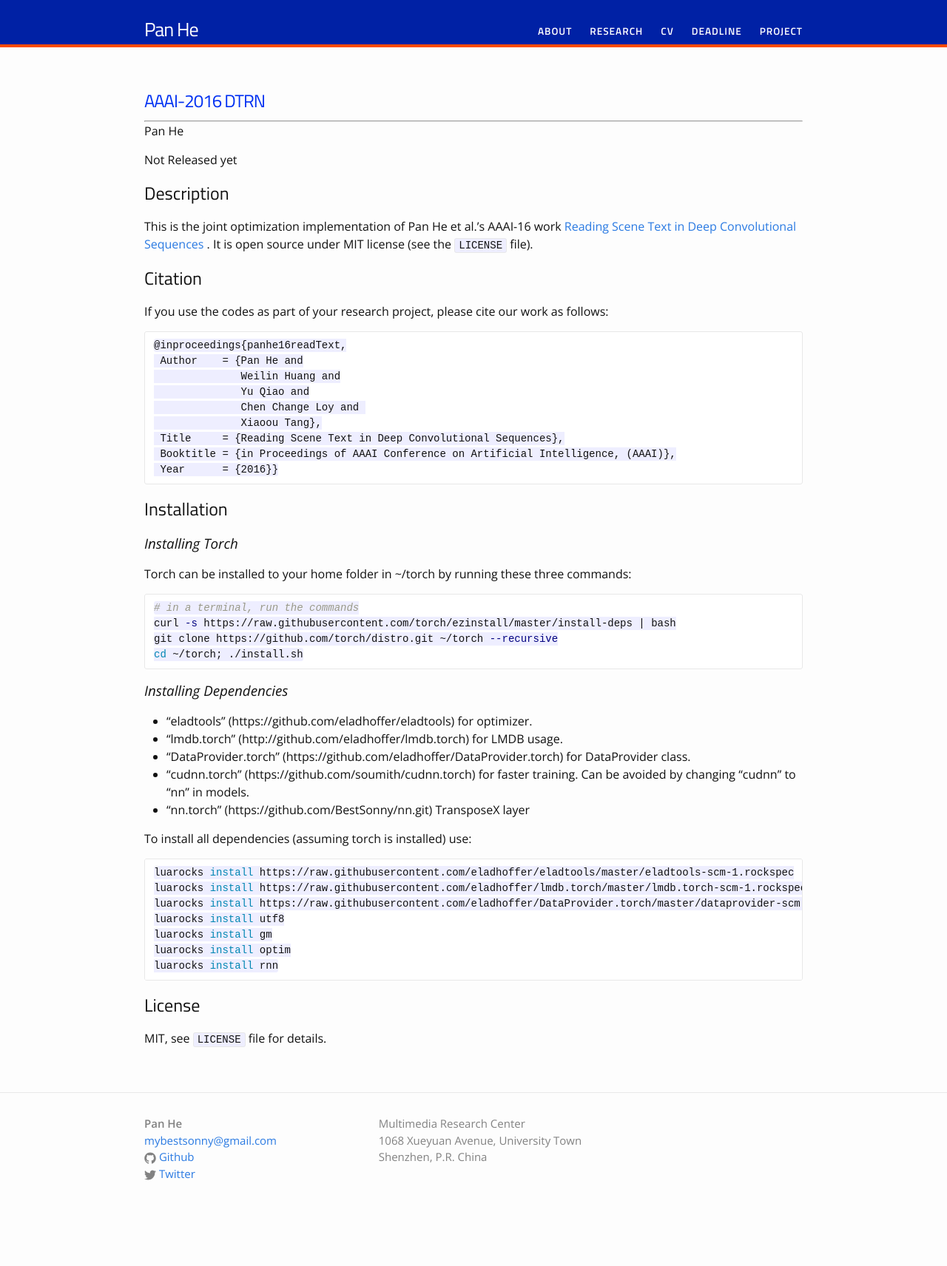
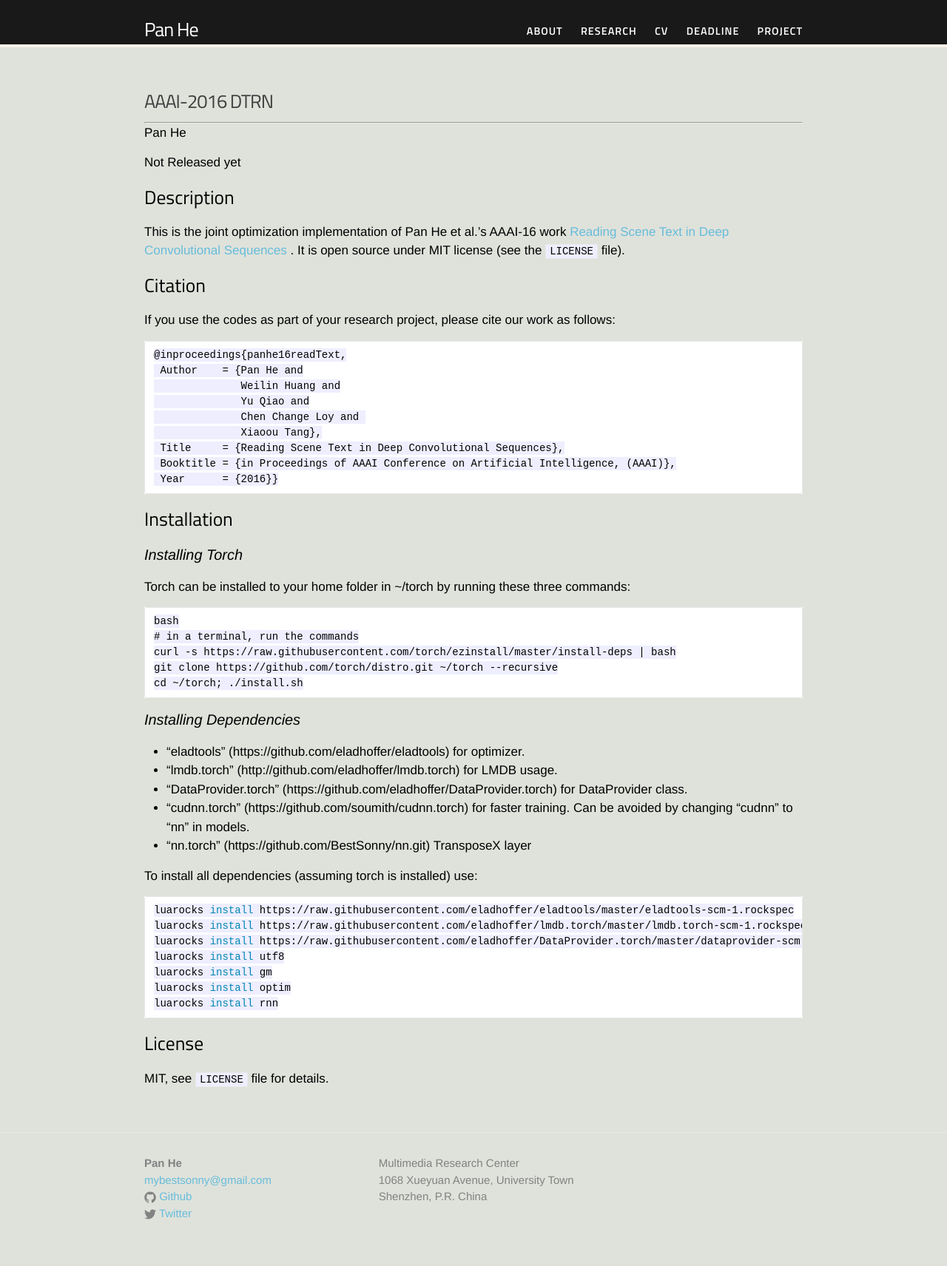
Before and after one commit to BestSonny/BestSonny.github.io.old, a Jekyll site: the page built from project/item-1.md, in a window 1280 px wide. Shown: the whole page at 74% size. Built offline with Jekyll 4.4.1, drawn with Linux system fonts in a browser that asks for light colours; before the commit the page ends 1658 px from its top, so only the background shows below that.

Commit message:
update color and style

````diff
--- a/_sass/_base.scss
+++ b/_sass/_base.scss
@@ -89,6 +89,8 @@ h1, h2, h3, h4, h5, h6 {
 /**
  * Links
  */
+
+
 a {
     color: $brand-color;
     text-decoration: none;
@@ -100,6 +102,8 @@ a {
     &:hover {
         color: $text-color;
         text-decoration: underline;
+        text-shadow: 1px 1px 1px #333;
+        background-color: #A2AB58;
     }
 }
 
--- a/css/main.scss
+++ b/css/main.scss
@@ -6,19 +6,19 @@
 
 
 // Our variables
-$base-font-family: 'Open Sans', Helvetica, Arial, sans-serif;
-$base-font-size:   16px;
+$base-font-family: 'Droid Sans', Helvetica, Arial, sans-serif;
+$base-font-size:   17px;
 $small-font-size:  $base-font-size * 0.875;
 $base-line-height: 1.5;
 
 $spacing-unit:     30px;
 
-$text-color:       #111;
-$background-color: #fdfdfd;
-$brand-color:      #2a7ae2;
+$text-color:       #000000;
+$background-color: #DFE2DB;
+$brand-color:      #67BCDB;
 // $gameday-sky: #109dc0;
-$clemson-orange:    #FF4A00;
-$clemson-blue:      #0021A5;
+$clemson-orange:    #FDF3E7;
+$clemson-blue:      #191919;
 
 
 $grey-color:       #828282;
--- a/project/item-1.md
+++ b/project/item-1.md
@@ -16,6 +16,7 @@ This is the joint optimization implementation of Pan He et al.'s AAAI-16 work [R
 
 ## Citation
 If you use the codes as part of your research project, please cite our work as follows:
+
 ```
 @inproceedings{panhe16readText,
  Author    = {Pan He and
@@ -34,12 +35,14 @@ If you use the codes as part of your research project, please cite our work as f
 
 Torch can be installed to your home folder in ~/torch by running these three commands:
 
-```bash
+```
+bash
 # in a terminal, run the commands
 curl -s https://raw.githubusercontent.com/torch/ezinstall/master/install-deps | bash
 git clone https://github.com/torch/distro.git ~/torch --recursive
 cd ~/torch; ./install.sh
 ```
+
 ### Installing Dependencies
 
 * "eladtools" (https://github.com/eladhoffer/eladtools) for optimizer.
````
